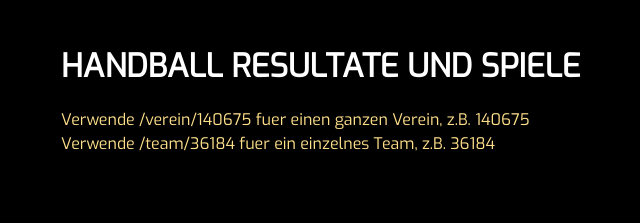
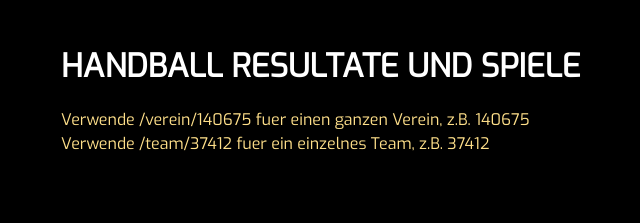
Before and after one commit to nimdanitro/handball-ch-widget, a React (Create React App) app: page / in a window 1280 px wide. Shown: the top 223 px of the page, without its empty margins (19-659 px from the left). Built offline with nearby package versions, Linux system fonts and the light colour scheme.

Commit message:
fix: Update team example link

```diff
--- a/src/components/help.tsx
+++ b/src/components/help.tsx
@@ -1,4 +1,3 @@
-import React from 'react';
 import { Link } from "react-router-dom";
 
 function Help() {
@@ -13,7 +12,7 @@ function Help() {
                         <Link to="/verein/140675">Verwende /verein/140675 fuer einen ganzen Verein, z.B. 140675</Link>
                     </li>
                     <li>
-                        <Link to="/team/36184">Verwende /team/36184 fuer ein einzelnes Team, z.B. 36184</Link>
+                        <Link to="/team/37412">Verwende /team/37412 fuer ein einzelnes Team, z.B. 37412</Link>
                     </li>
                 </ul>
             </div >
```
